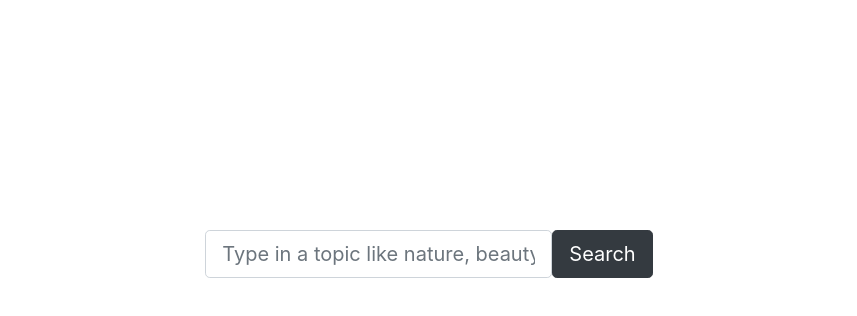
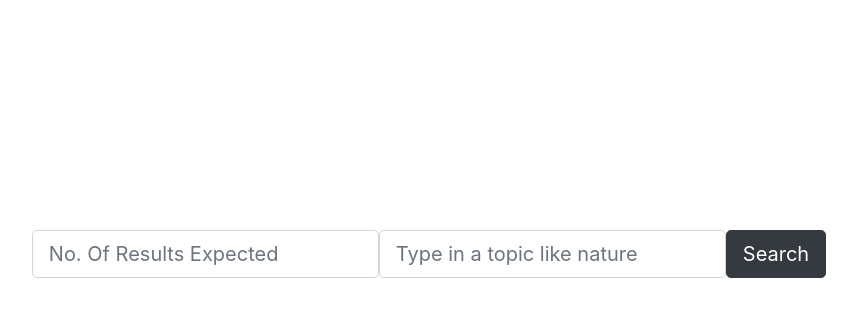
Before and after one commit to brianwachira/pexel-client, a website built with webpack: page src/index.html in a window 1280 px wide. Shown: the part 118-434 px from the top of the page, without its empty margins (211-1068 px from the left). Built offline with nearby package versions, Linux system fonts and the light colour scheme.

Commit message:
add number input

```diff
--- a/src/index.html
+++ b/src/index.html
@@ -9,19 +9,21 @@
                     <h1 class="pt-md-5">Pixel Client</h1>
                 </div>
             </div>
-            <div class="row vh-100 align-items-center" id="row">
-                <div class="col d-flex justify-content-center" id="col">
+            <div class="row vh-100" id="row">
+                <div class="col d-flex justify-content-center align-items-center" id="col">
                     <form action="" class="form-inline" id="get-images">
+                        <div class="form-group mb-2">
+                            <input type="number" name="" id="numOfResults" class="form-control form-control-lg" placeholder="No. Of Results Expected" required>
+                        </div>
                         <div class="form-group mb-2 ">
-                            <input type="text" class="form-control form-control-lg mw-100" id="searchText" placeholder="Type in a topic like nature, beauty, love" required>
+                            <input type="text" class="form-control form-control-lg mw-100" id="searchText" placeholder="Type in a topic like nature" required>
                         </div>
                         <button type="button " class="btn btn-large btn-dark mb-2 btn-lg">Search</button>
                     </form>
                 </div>
-            </div>
-            <div class="row  images">
+                <div class="row  images">
+                </div>
             </div>
         </div>
-
     </body>
 </html>
```
